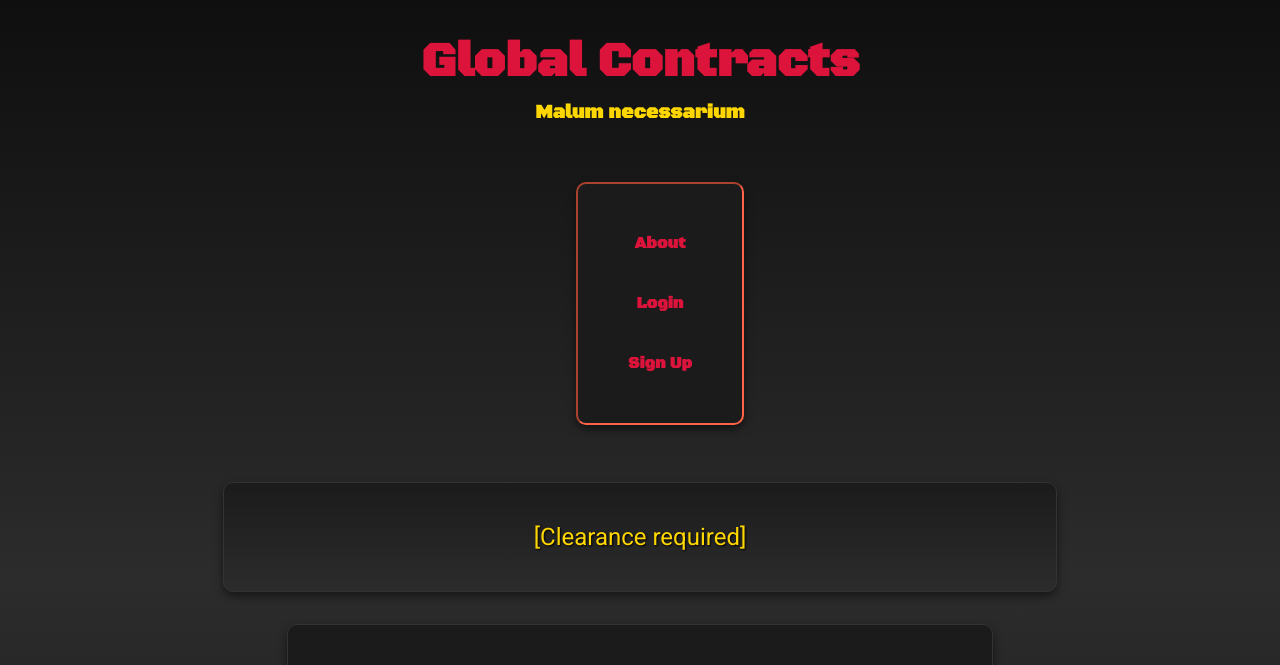
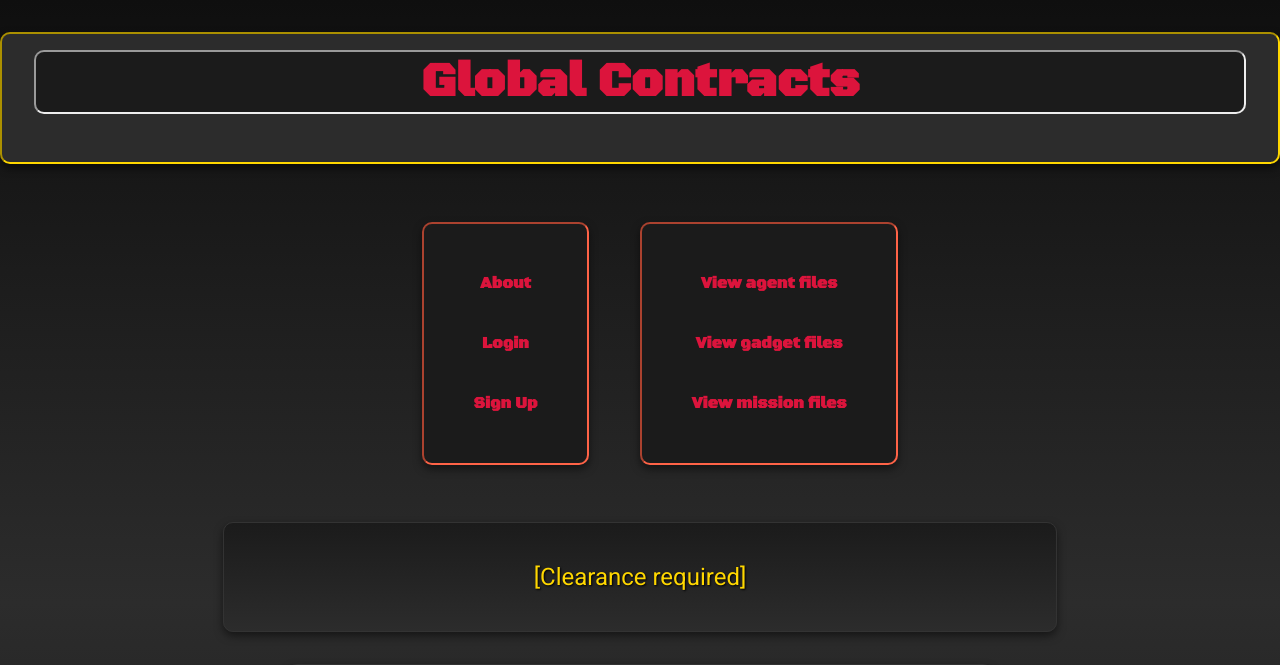
Before and after one commit to ShirtHanger/world-of-contracts, a Django app: page /?next=/your-agents/ in a window 1280 px wide. Shown: the top 665 px of the page. Run offline with Django 5.2, Linux system fonts and the light colour scheme.

Commit message:
Users can access list of agents while logged out but cannot CRUD

```diff
--- a/main_app/static/css/base.css
+++ b/main_app/static/css/base.css
@@ -13,6 +13,74 @@ body {
     font-family: "Black Ops One", system-ui;
     font-weight: 400;
     font-style: normal;
+}
+
+/* Header for top of page */
+.header-title-container {
+    font-family: "Black Ops One", sans-serif;
+    margin: 2rem 0;
+    background-color: #2c2c2c;
+    border-radius: 10px;
+    border: 2px inset gold;
+    padding: 1rem 2rem;
+    box-shadow: 0 4px 8px rgba(0, 0, 0, 0.6);
+    transition: background-color 0.5s ease-in-out;
+
+}
+
+
+.header-title-container h1 {
+    font-size: 3rem;
+    color: crimson;
+    border-radius: 10px;
+    border: 2px inset;
+    background-color: #1b1b1b;
+    margin: 0;
+    transition: color ease-in-out 0.5s, background-color 0.5s ease-in-out;
+}
+
+.header-title-container h2 {
+
+    font-size: 1.2rem;
+    color: gold;
+    border-radius: 10px;
+    margin: 0.5rem 0 0;
+    opacity: 0;
+    transition: transform ease-in-out 0.5s, opacity 0.5s, visibility 0.5s;
+}
+
+.header-title-container:hover {
+
+    background-color: rgb(73, 73, 73);
+}
+
+.header-title-container h1:hover {
+    color: gold;
+    background-color: rgb(73, 73, 73);
+}
+
+.header-title-container h2:hover {
+    opacity: 1;
+}
+
+.page-header {
+    padding: 2rem 0;
+    color: crimson;
+    border-bottom: 2px solid #444;
+    font-family: "Black Ops One", sans-serif;
+    text-align: center;
+}
+
+.page-header img {
+    width: 50px;
+    height: auto;
+    margin: 1rem;
+    filter: grayscale(100%) brightness(70%);
+    transition: filter 0.5s ease-in-out-in-out;
+}
+
+.page-header img:hover {
+    filter: grayscale(0%) brightness(100%);
 }
 
 /* Links */
@@ -71,7 +139,7 @@ button, .btn {
     border: 2px groove yellow;
     /* color: white; */
     font-size: 1rem;
-    /* font-family: "Roboto", sans-serif; */ /* Consider changing to something else */
+     /* Consider changing to something else */
     padding: 0.75rem 1.5rem;
     border-radius: 5px;
     cursor: pointer;
@@ -85,45 +153,7 @@ button:hover, .btn:hover {
     color: #1b1b1b;
 }
 
-/* Page Header and images for rendered data */
-.header-title-container {
-    margin: 2rem 0;
-    text-align: center;
-}
 
-.header-title-container h1 {
-    font-family: "Black Ops One", sans-serif;
-    font-size: 3rem;
-    color: crimson;
-    margin: 0;
-}
-
-.header-title-container h2 {
-    /* font-family: "Roboto", sans-serif; */
-    font-size: 1.2rem;
-    color: gold;
-    margin: 0.5rem 0 0;
-}
-
-.page-header {
-    padding: 2rem 0;
-    color: crimson;
-    border-bottom: 2px solid #444;
-    font-family: "Black Ops One", sans-serif;
-    text-align: center;
-}
-
-.page-header img {
-    width: 50px;
-    height: auto;
-    margin: 1rem;
-    filter: grayscale(100%) brightness(70%);
-    transition: filter 0.5s ease-in-out-in-out;
-}
-
-.page-header img:hover {
-    filter: grayscale(0%) brightness(100%);
-}
 
 /* Mobile */
 @media screen and (max-width: 768px) {
--- a/main_app/templates/agents/agent_detail.html
+++ b/main_app/templates/agents/agent_detail.html
@@ -70,7 +70,7 @@
 
     <!-- Update and delete agent -->
 
-    {% if agent.user.id == user.id %}
+    {% if user and agent.user.id == user.id %}
     <div class="card-actions">
       <a href="{% url 'agent-update' agent.id %}" class="btn warn">Edit</a>
       <a href="{% url 'agent-delete' agent.id %}" class="btn danger">Delete</a>
--- a/main_app/templates/agents/agent_index.html
+++ b/main_app/templates/agents/agent_index.html
@@ -6,7 +6,7 @@
 {% block content %}
 
 <section class="page-header">
-  <h1>Your Agent List</h1>
+  <h1>Agent Files</h1>
   <img src="" alt="Sunglasses! Put sun glasses!" />
   <img src="" alt="A dagger probably" />
   <img src="" alt="A gun maybe" />
@@ -39,13 +39,13 @@
 
 
             <!-- Update and delete agent -->
-            {% if agent.user.id == user.id %}
+            {% if user and agent.user.id == user.id %}
               <div class="card-actions">
                 <a href="{% url 'agent-update' agent.id %}" class="btn warn">Edit</a>
                 <a href="{% url 'agent-delete' agent.id %}" class="btn danger">Delete</a>
               </div>
             {% else %}
-              <p>Agent file by {{user.username}}</p>
+              <p>Agent file by {{agent.user.username}}</p>
             {% endif %}
 
 
--- a/main_app/templates/base.html
+++ b/main_app/templates/base.html
@@ -52,18 +52,26 @@
           </div>
 
           <!-- Logout -->
-          <li>
-            <form class="links-card" id="logout-form" method="post" action="{% url 'logout' %}">
-              {% csrf_token %}
-              <button type="submit">Log out</button>
-            </form>
-          </li>
+          <div class="links-card">
+
+              <form id="logout-form" method="post" action="{% url 'logout' %}">
+                {% csrf_token %}
+                <button type="submit">Log out</button>
+              </form>
+
+          </div>
 
           {% else %}
           <div class="links-card">
             <li><a href="{% url 'about' %}">About</a></li>
             <li><a href="{% url 'home' %}">Login</a></li>
             <li><a href="{% url 'signup' %}">Sign Up</a></li>
+          </div>
+
+          <div class="links-card">
+            <li><a href="{% url 'agent-index' %}">View agent files</a></li>
+            <li><a href="{% url 'gadget-index' %}">View gadget files</a></li>
+            <li><a href="{% url 'mission-index' %}">View mission files</a></li>
           </div>
           {% endif %}
         </ul>
--- a/main_app/templates/gadgets/gadget_detail.html
+++ b/main_app/templates/gadgets/gadget_detail.html
@@ -46,7 +46,7 @@
     </article>
 
     <!-- Update and delete gadget -->
-    {% if gadget.user.id == user.id %}
+    {% if user and gadget.user.id == user.id %}
     <div class="card-actions">
       <a href="{% url 'gadget-update' gadget.id %}" class="btn warn">Edit</a>
       <a href="{% url 'gadget-delete' gadget.id %}" class="btn danger">Delete</a>
--- a/main_app/templates/gadgets/gadget_index.html
+++ b/main_app/templates/gadgets/gadget_index.html
@@ -6,7 +6,7 @@
 {% block content %}
 
 <section class="page-header">
-  <h1>Your Gadget List</h1>
+  <h1>Gadget Files</h1>
   <img src="" alt="Sunglasses! Put sun glasses!" />
   <img src="" alt="A dagger probably" />
   <img src="" alt="A gun maybe" />
@@ -39,13 +39,13 @@
 
 
             <!-- Update and delete gadget -->
-            {% if gadget.user.id == user.id %}
+            {% if user and gadget.user.id == user.id %}
               <div class="card-actions">
                 <a href="{% url 'gadget-update' gadget.id %}" class="btn warn">Edit</a>
                 <a href="{% url 'gadget-delete' gadget.id %}" class="btn danger">Delete</a>
               </div>
             {% else %}
-              <p>Gadget file by {{user.username}}</p>
+              <p>Gadget file by {{gadget.user.username}}</p>
               {% endif %}
           </div>
 
--- a/main_app/templates/missions/mission_detail.html
+++ b/main_app/templates/missions/mission_detail.html
@@ -51,7 +51,7 @@
 
     <!-- Update and delete mission -->
 
-    {% if mission.user.id == user.id %}
+    {% if user and mission.user.id == user.id %}
     <div class="card-actions">
       <a href="{% url 'mission-update' mission.id %}" class="btn warn">Edit</a>
       <a href="{% url 'mission-delete' mission.id %}" class="btn danger">Delete</a>
--- a/main_app/templates/missions/mission_index.html
+++ b/main_app/templates/missions/mission_index.html
@@ -6,7 +6,7 @@
 {% block content %}
 
 <section class="page-header">
-    <h1>Your Mission List</h1>
+    <h1>Mission Files</h1>
     <img src="" alt="Sunglasses! Put sun glasses!" />
     <img src="" alt="A dagger probably" />
     <img src="" alt="A gun maybe" />
@@ -28,13 +28,13 @@
 
         <small>Mission File ID #{{ mission.id }}</small>
 
-        {% if mission.user.id == user.id %}
+        {% if user and mission.user.id == user.id %}
         <div class="card-actions">
           <a href="{% url 'mission-update' mission.id %}" class="btn warn">Edit</a>
           <a href="{% url 'mission-delete' mission.id %}" class="btn danger">Delete</a>
         </div>
         {% else %}
-          <p>Mission file by {{user.username}}</p>
+          <p>Mission file by {{mission.user.username}}</p>
         {% endif %}
       </div>
     </article>
--- a/main_app/views.py
+++ b/main_app/views.py
@@ -33,7 +33,7 @@ class Home(LoginView):
 def about(request):
     return render(request, 'about.html')
 
-@login_required
+# @login_required
 def agent_index(request):
     # Placeholder HTML response
     agents = Agent.objects.all()
@@ -47,7 +47,7 @@ def your_agent_index(request):
     return render(request, 'agents/agent_index.html', { 'agents': agents })
 
 
-@login_required
+# @login_required
 def agent_detail(request, agent_id):
     agent = Agent.objects.get(id=agent_id)
     gadgets_agent_doesnt_own = Gadget.objects.exclude(id__in = agent.gadgets.all().values_list('id')) # Fetch gadgets this agent DOESNT have
@@ -56,12 +56,13 @@ def agent_detail(request, agent_id):
         'gadgets': gadgets_agent_doesnt_own,
         })
 
-@login_required
+# @login_required
 def gadget_index(request):
     # Placeholder HTML response
     gadgets = Gadget.objects.all()
     return render(request, 'gadgets/gadget_index.html', {'gadgets': gadgets})
 
+@login_required
 def your_gadget_index(request):
     gadgets = Gadget.objects.filter(user=request.user)
     # You could also retrieve the logged in user's gadgets like this
@@ -69,20 +70,21 @@ def your_gadget_index(request):
     return render(request, 'gadgets/gadget_index.html', { 'gadgets': gadgets })
 
 
-@login_required
+# @login_required
 def gadget_detail(request, gadget_id):
     gadget = Gadget.objects.get(id=gadget_id)
     return render(request, 'gadgets/gadget_detail.html', {
         'gadget': gadget
         })
 
-@login_required
+# @login_required
 def mission_index(request):
     missions = Mission.objects.all()
     return render(request, 'missions/mission_index.html', {'missions': missions})
     # Placeholder HTML response
     return render(request, 'missions/mission_index.html')
 
+@login_required
 def your_mission_index(request):
     missions = Mission.objects.filter(user=request.user)
     # You could also retrieve the logged in user's missions like this
@@ -90,7 +92,7 @@ def your_mission_index(request):
     return render(request, 'missions/gadget_index.html', { 'missions': missions })
 
 
-@login_required
+# @login_required
 def mission_detail(request, mission_id):
     mission = Mission.objects.get(id=mission_id)
     # agents = Agent.objects.all()
```
Also changed, not shown: main_app/templates/agents/random.txt (added).
